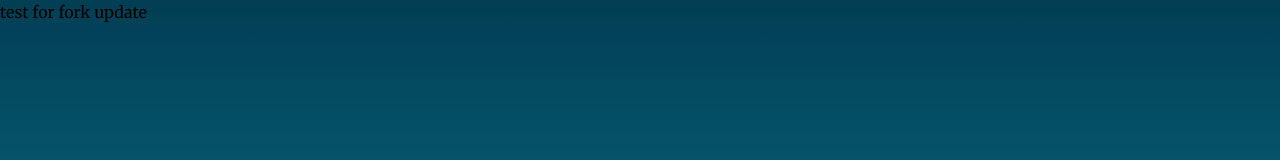
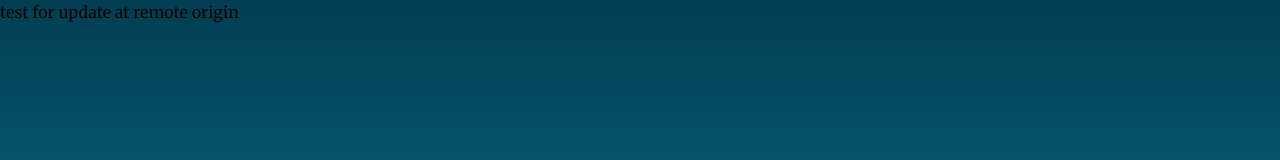
Before and after one commit to YaSyuanWeb/my_angular_test, a plain HTML site: page index.html in a window 1280 px wide. Shown: the top 160 px of the page. Drawn offline with Linux system fonts and the light colour scheme; a web font is replaced by a local one.

Commit message:
update content

```diff
--- a/index.html
+++ b/index.html
@@ -11,6 +11,6 @@
 <body>
 
 	<div class="main" ng-view></div>
-	test for fork update
+	test for update at remote origin
 </body>
 </html>
```
